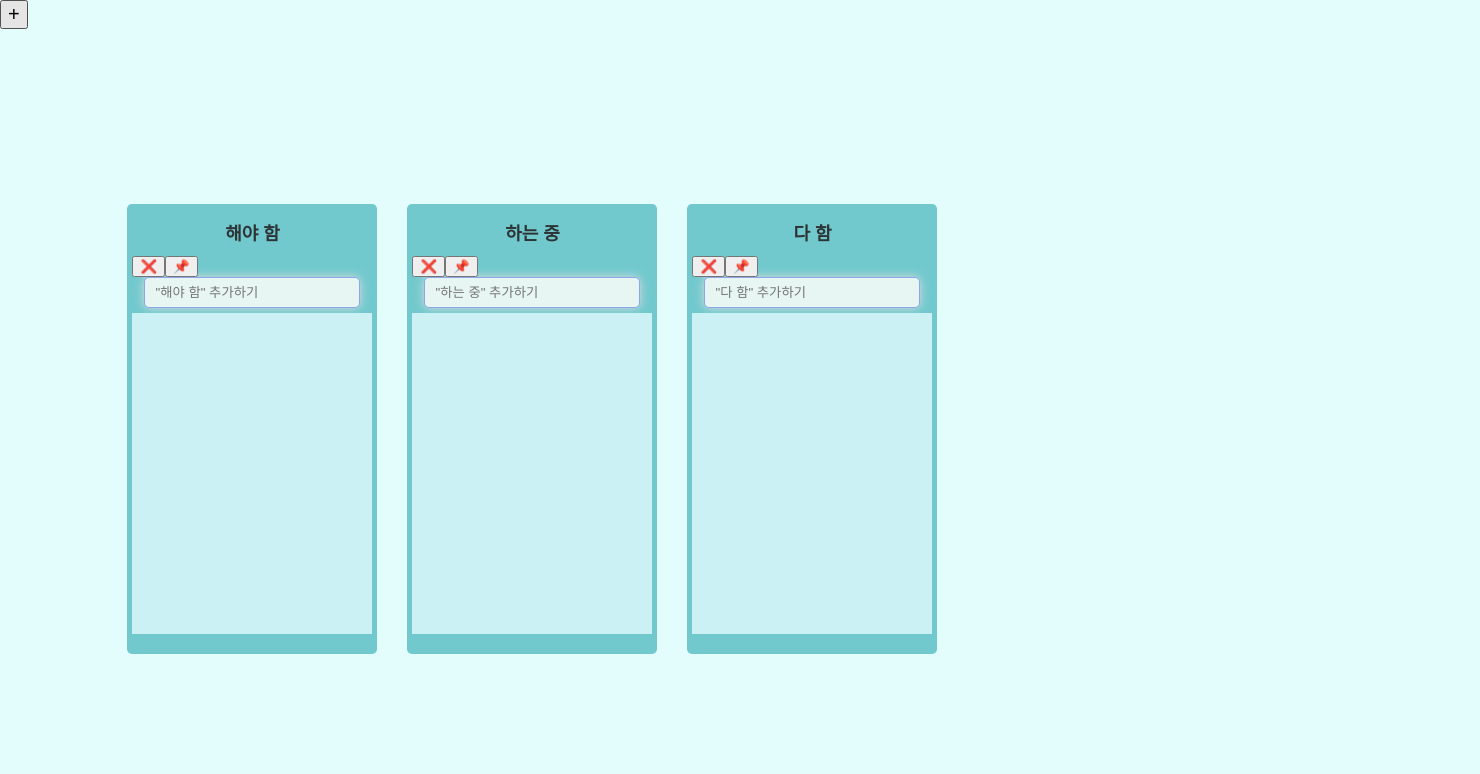
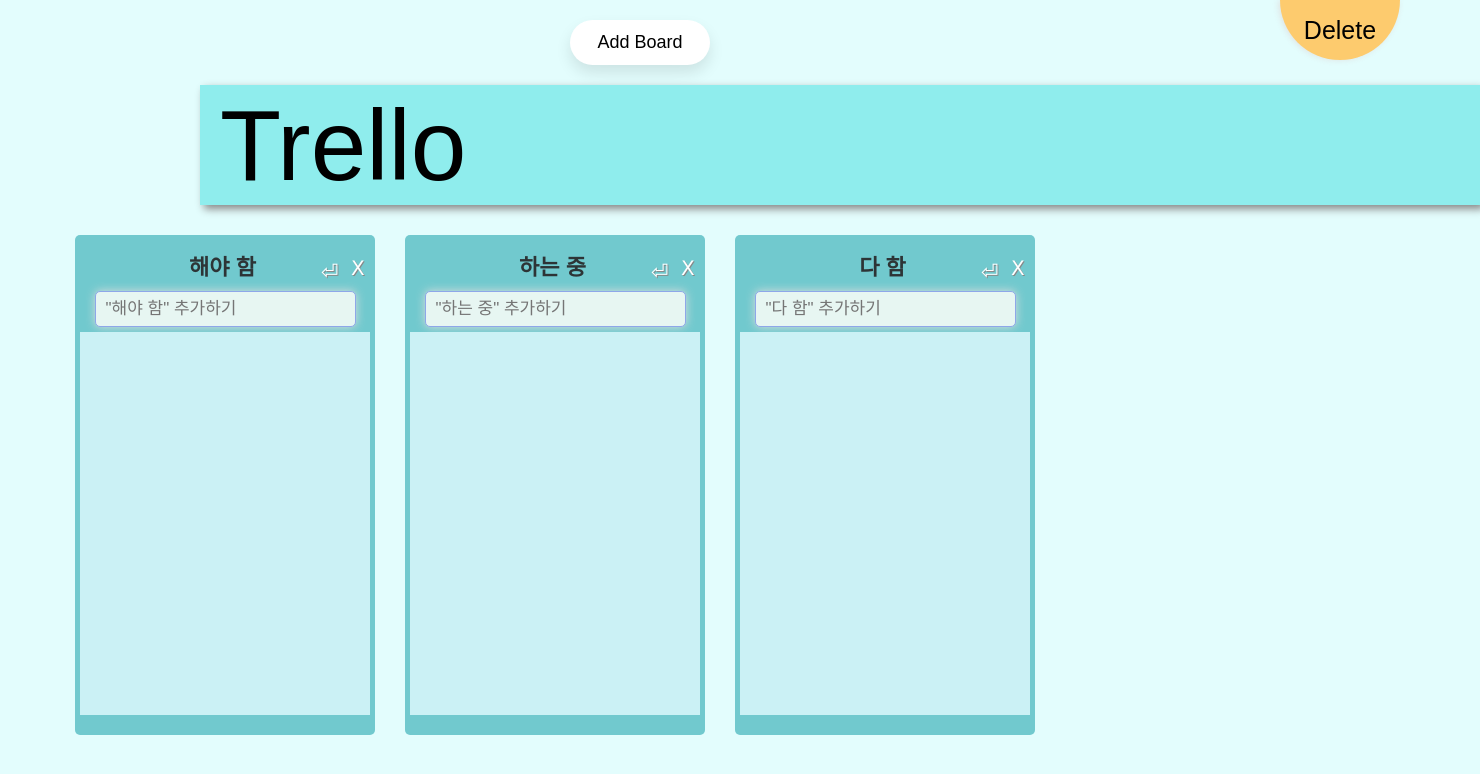
Before and after one commit to prgmr99/Neo-Todo, a React (Create React App) app: page / in a window 1280 px wide. Shown: the top 774 px of the page, 1480 px wide, since content can reach past the window. Built offline with nearby package versions, Linux system fonts and the light colour scheme.

Commit message:
[Fix] design 1차 complete

```diff
--- a/package.json
+++ b/package.json
@@ -14,6 +14,7 @@
     "react": "^18.2.0",
     "react-beautiful-dnd": "^13.1.1",
     "react-dom": "^18.2.0",
+    "react-helmet-async": "^1.3.0",
     "react-hook-form": "^7.42.1",
     "react-router-dom": "^6.0.2",
     "react-scripts": "5.0.1",
--- a/src/App.tsx
+++ b/src/App.tsx
@@ -8,32 +8,79 @@ import {
 import { useRecoilState } from "recoil";
 import { toDoState } from "./atoms";
 import Board from "./components/Board";
-//import Trash from "./components/Trash";
+import { Helmet } from "react-helmet-async";
 
 const Wrapper = styled.div`
   display: flex;
-  max-width: 680px;
+  max-width: 1000px;
   width: 100%;
   margin: 0 auto;
   justify-content: center;
   align-items: center;
-  height: 100vh;
+  height: 70vh;
 `;
 const Boards = styled.div`
   display: flex;
 `;
-const Area = styled.div`
-  position: relative;
-  top: 370px;
-  left: 100px;
-  font-size: 50px;
+const Trash = styled.div`
+  display: flex;
+  align-items: center;
+  justify-content: center;
+  position: fixed;
+  top: 0rem;
+  left: 160vh;
+  width: 7.5rem;
+  height: 3.75rem;
+  border-radius: 0 0 100rem 100rem;
+  background-color: #fdcb6e;
+  box-shadow: -0.1rem 0 0.4rem rgb(210 77 77 / 15%);
+  font-size: 25px;
+  z-index: 5;
+  transition: transform 0.3s;
+  &:hover {
+    margin-bottom: 0.5rem;
+    color: rgba(0, 0, 0, 0.5);
+    background-color: #ff7675;
+    transition: background-color 0.3s ease-in-out;
+  }
 `;
+
 const ButtonBoard = styled.button`
-  font-size: 20px;
-  top: 0px;
-  left: 0px;
-  position: relative;
+  display: block;
+  justify-content: center;
+  align-items: center;
+  margin: 0 auto;
+  margin-top: 20px;
+  width: 140px;
+  height: 45px;
+  font-size: 18px;
+  color: #000;
+  background-color: #fff;
+  border: none;
+  border-radius: 45px;
+  box-shadow: 0px 8px 15px rgba(0, 0, 0, 0.1);
+  transition: all 0.3s ease 0s;
+  cursor: pointer;
+  outline: none;
+  &:hover {
+    background-color: #2ee59d;
+    box-shadow: 0px 15px 20px rgba(46, 229, 157, 0.4);
+    color: #fff;
+    transform: translateY(-7px);
+  }
 `;
+const Header = styled.h1`
+  font-size: 100px;
+  text-align: left;
+  margin-left: 200px;
+  margin-top: 20px;
+  height: 120px;
+  width: 100%;
+  padding-left: 20px;
+  background-color: #2cd9d975;
+  box-shadow: 4px 4px 8px #888888;
+`;
+
 function App() {
   const [toDos, settoDos] = useRecoilState(toDoState);
   const onAddBoard = () => {
@@ -64,7 +111,6 @@ function App() {
       }
     } else if (source.droppableId !== "boards") {
       if (!destination) return;
-
       if (destination.droppableId === "trash") {
         settoDos((prev) => {
           const toDosCopy = [...prev];
@@ -129,7 +175,11 @@ function App() {
   };
   return (
     <DragDropContext onDragEnd={onDragEnd}>
-      <ButtonBoard onClick={onAddBoard}>+</ButtonBoard>
+      <ButtonBoard onClick={onAddBoard}>Add Board</ButtonBoard>
+      <Header>Trello</Header>
+      <Helmet>
+        <title>Trello</title>
+      </Helmet>
       <Wrapper>
         <Droppable droppableId="boards" direction="horizontal" type="BOARDS">
           {(provided, snapshot) => (
@@ -155,12 +205,12 @@ function App() {
         </Droppable>
         <Droppable droppableId="trash" type="BOARD">
           {(provided, snapshot) => (
-            <Area>
-              <div ref={provided.innerRef} {...provided.droppableProps}>
-                🗑
-              </div>
+            <div>
+              <Trash ref={provided.innerRef} {...provided.droppableProps}>
+                Delete
+              </Trash>
               {provided.placeholder}
-            </Area>
+            </div>
           )}
         </Droppable>
       </Wrapper>
--- a/src/components/Board.tsx
+++ b/src/components/Board.tsx
@@ -23,14 +23,17 @@ const Container = styled.div<{ isDraggingOver: boolean }>`
   padding: 20px 5px;
   background-color: ${(props) => props.theme.boardColor};
   border-radius: 5px;
-  min-height: 450px;
+  min-height: 500px;
   display: flex;
   flex-direction: column;
-  width: 250px;
+  width: 300px;
   overflow: hidden;
   margin: 0px 100px;
   margin-left: -70px;
   justify-content: center;
+  &.hovering {
+    box-shadow: 0 0.6rem 1.2rem rgba(0, 0, 0, 0.75);
+  }
 `;
 const Area = styled.div<IAreaProps>`
   background-color: ${(props) =>
@@ -47,7 +50,8 @@ const Title = styled.h2`
   text-align: center;
   font-weight: 600;
   margin-bottom: 10px;
-  font-size: 18px;
+  margin-left: 50px;
+  font-size: 22px;
   color: ${(props) => props.theme.textColor};
   &:hover {
     color: #f8a092;
@@ -64,6 +68,7 @@ const Input = styled.input`
   border: 0.3px solid #8ea7e9;
   display: block;
   margin: auto;
+  font-size: 17px;
   padding: 7px 0px;
   padding-left: 10px;
   margin-bottom: 5px;
@@ -72,6 +77,48 @@ const Input = styled.input`
     background-color: #ffeaa7;
     transition: background-color 0.3s ease-in-out;
     box-shadow: 0px 0px 8px #0984e3;
+  }
+`;
+const FixBtn = styled.button`
+  float: right;
+  border: none;
+  width: 25px;
+  height: 25px;
+  border-radius: 5px;
+  background-color: transparent;
+  cursor: pointer;
+  outline: none;
+  text-align: center;
+  font-size: 21px;
+  margin-top: 4px;
+  color: white;
+  text-shadow: 1px 1px #888888;
+  &:hover {
+    text-shadow: 3px 3px #888888;
+    font-size: 22px;
+    transition: color 0.3s ease-in-out;
+    color: #ff6b81;
+  }
+`;
+const DelBtn = styled.button`
+  float: right;
+  border: none;
+  width: 25px;
+  height: 25px;
+  border-radius: 5px;
+  background-color: transparent;
+  cursor: pointer;
+  outline: none;
+  text-align: center;
+  margin-left: 5px;
+  font-size: 20px;
+  color: white;
+  text-shadow: 1px 1px #888888;
+  &:hover {
+    text-shadow: 3px 3px #888888;
+    font-size: 22px;
+    transition: color 0.3s ease-in-out;
+    color: #ff6b81;
   }
 `;
 
@@ -138,9 +185,11 @@ function Board({ board, parentProvided, isHovering }: IBoardProps) {
           {...parentProvided.dragHandleProps}
         >
           <div>
-            <Title>{board.title}</Title>
-            <button onClick={onDelBtn}>❌</button>
-            <button onClick={onFixBtn}>📌</button>
+            <DelBtn onClick={onDelBtn}>𝖷</DelBtn>
+            <FixBtn onClick={onFixBtn}>⏎</FixBtn>
+            <div>
+              <Title>{board.title}</Title>
+            </div>
             <Form onSubmit={handleSubmit(onValid)}>
               <Input
                 {...register("toDo", { required: true })}
--- a/src/components/DraggableCard.tsx
+++ b/src/components/DraggableCard.tsx
@@ -12,52 +12,32 @@ interface IDraggableCardProps {
   boardId: number;
 }
 
-const Card = styled.div<{ isDragging: boolean }>`
+const Card = styled.div<{ isDragging: boolean; boardId: string }>`
   margin-bottom: 5px;
   border-radius: 5px;
   padding: 5px 10px;
   background-color: ${(props) =>
-    props.isDragging ? "#fdcb6e" : props.theme.cardColor};
+    props.boardId === "trash"
+      ? "red"
+      : props.isDragging
+      ? "#fdcb6e"
+      : props.theme.cardColor};
   box-shadow: ${(props) =>
     props.isDragging
       ? "0px 3px 5px rgba(0,0,0,1)"
       : "0px 1px 2px rgba(0,0,0,1)"};
-`;
-const ModBtn = styled.button`
-  float: right;
+  font-size: 19px;
 `;
 
 function DraggableCard({ toDoId, toDo, index, boardId }: IDraggableCardProps) {
   const setTodos = useSetRecoilState(toDoState);
-  /* const onModTodo = () => {
-    const modtoDo = window.prompt("to do를 입력해주세요!")?.trim();
-    if (modtoDo !== null && modtoDo !== undefined) {
-      if (modtoDo === "") {
-        alert("to do를 입력해주세요!");
-        return;
-      }
-      if (modtoDo === toDo.text) {
-        alert("to do를 다시 입력해주세요!");
-        return;
-      }
-      setTodos((prev) => {
-        const boardsCopy = [...prev];
-        const boardIndex = prev.findIndex((b) => b.id === boardId);
-        const boardCopy = { ...boardsCopy[boardIndex] };
-        const toDosCopy = [...boardCopy.toDos];
-        const toDoIndex = toDosCopy.findIndex((b) => b.id === toDoId);
-        console.log(toDosCopy[toDoIndex].text);
-        toDosCopy[toDoIndex].text = modtoDo;
-        console.log(modtoDo);
-        return boardsCopy;
-      });
-    }
-  }; */
+
   return (
     <Draggable key={toDoId} draggableId={"todo-" + toDo.id} index={index}>
       {(provided, snapshot) => (
         <Card
           isDragging={snapshot.isDragging}
+          boardId={boardId + ""}
           ref={provided.innerRef}
           {...provided.dragHandleProps}
           {...provided.draggableProps}
--- a/src/index.tsx
+++ b/src/index.tsx
@@ -4,6 +4,7 @@ import App from "./App";
 import { createGlobalStyle, ThemeProvider } from "styled-components";
 import { darkTheme } from "./theme";
 import { RecoilRoot } from "recoil";
+import { Helmet, HelmetProvider } from "react-helmet-async";
 
 const GlobalStyle = createGlobalStyle`
 @import url('https://fonts.googleapis.com/css2?family=Source+Sans+Pro:wght@300;400&display=swap');
@@ -73,10 +74,12 @@ const root = ReactDOM.createRoot(
   document.getElementById("root") as HTMLElement
 );
 root.render(
+  <HelmetProvider>
     <RecoilRoot>
       <ThemeProvider theme={darkTheme}>
         <GlobalStyle />
         <App />
       </ThemeProvider>
     </RecoilRoot>
+  </HelmetProvider>
 );
```
Also changed, not shown: 1 other file (tests, documents, lock files or other folders). Lines whose indentation alone changed are shown as unchanged.
